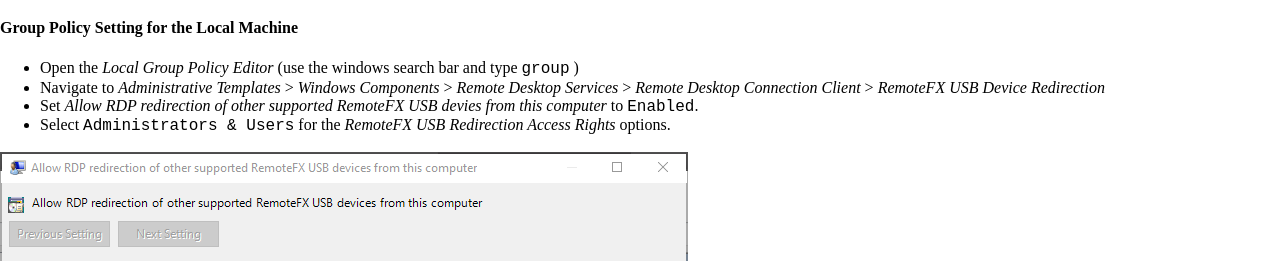
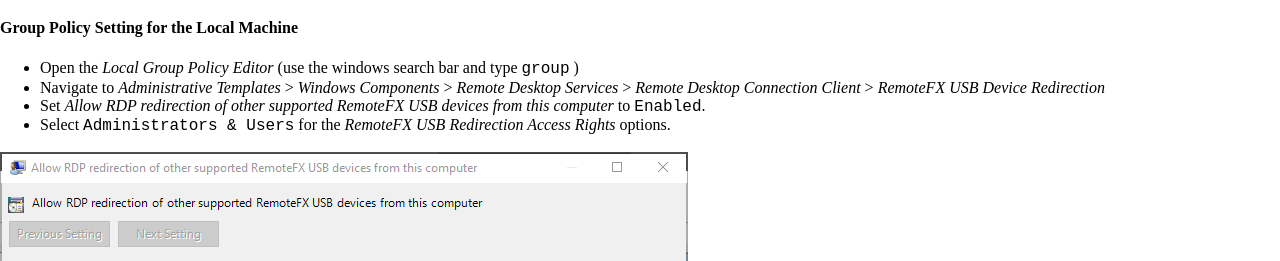
Before and after one commit to marcduiker/marcduiker.github.io, a Jekyll site: the page built from _posts/2020-04-08-streaming-for-serverlessdays.md, in a window 1280 px wide and 900 px high, scrolled down 2853 px. Shown: the part 163-424 px from the top of the window. Built offline with Jekyll 4.4.1, drawn with Linux system fonts in a browser that asks for light colours; nearby versions of some CDN libraries.

Commit message:
Fixed typo

```diff
--- a/_posts/2020-04-08-streaming-for-serverlessdays.md
+++ b/_posts/2020-04-08-streaming-for-serverlessdays.md
@@ -61,7 +61,7 @@
 
 - Open the _Local Group Policy Editor_ (use the windows search bar and type `group` )
 - Navigate to _Administrative Templates_ > _Windows Components_ > _Remote Desktop Services_ > _Remote Desktop Connection Client_ > _RemoteFX USB Device Redirection_
-- Set _Allow RDP redirection of other supported RemoteFX USB devies from this computer_ to `Enabled`.
+- Set _Allow RDP redirection of other supported RemoteFX USB devices from this computer_ to `Enabled`.
 - Select `Administrators & Users` for the _RemoteFX USB Redirection Access Rights_ options.
 
 <img class="u-max-full-width" itemprop="image" src="{{ site.url }}/assets/2020/04/08/rdp_client.png" alt="Group policy settings for enabling RemoteFX on the local client side.">
```
